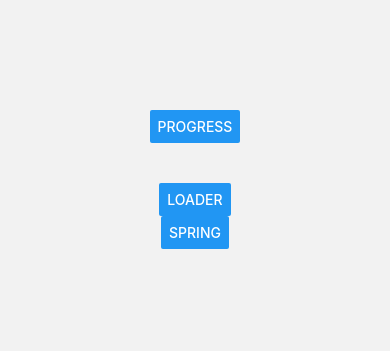
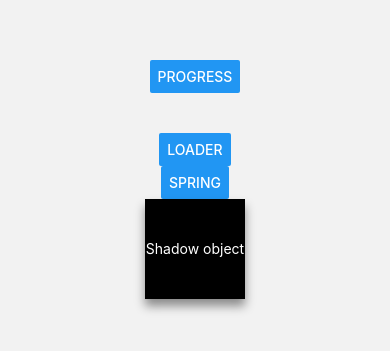
Before and after one commit to Hussein-omar-osman/animationApp, a React Native app: screen /Home in a window 390 px wide. Shown: the part 243-594 px from the top of the page. Built offline with nearby package versions, Linux system fonts and the light colour scheme.

Commit message:
created a home page for the initial page

```diff
--- a/App.tsx
+++ b/App.tsx
@@ -14,29 +14,12 @@ import React from 'react';
 import MovePan from './src/pages/MovePan';
 import {GestureHandlerRootView} from 'react-native-gesture-handler';
 import Progress from './src/pages/Progress';
-import {NavigationContainer, useNavigation} from '@react-navigation/native';
+import {NavigationContainer} from '@react-navigation/native';
 import {createNativeStackNavigator} from '@react-navigation/native-stack';
-import {Button, View} from 'react-native';
-import {Text} from 'react-native-svg';
 import InitialPracAnime from './src/pages/InitialPracAnime';
+import Home from './src/pages/Home';
 
 const Stack = createNativeStackNavigator();
-
-function Home({navigation}) {
-  // const navigation = useNavigation();
-  return (
-    <View style={{flex: 1, alignItems: 'center', justifyContent: 'center'}}>
-      {/* <Text>Home Screen</Text> */}
-      <Button
-        title="Progress"
-        onPress={() => navigation.navigate('Progress')}
-      />
-      <View style={{marginVertical: 20}} />
-      <Button title="Loader" onPress={() => navigation.navigate('Loader')} />
-      <Button title="Spring" onPress={() => navigation.navigate('Spring')} />
-    </View>
-  );
-}
 
 const App = () => {
   return (
--- /dev/null
+++ b/src/pages/Home.tsx
@@ -0,0 +1,38 @@
+/* eslint-disable react-native/no-inline-styles */
+import {Button, Text, View} from 'react-native';
+import React from 'react';
+
+const Home = ({navigation}) => {
+  return (
+    <View style={{flex: 1, alignItems: 'center', justifyContent: 'center'}}>
+      <Button
+        title="Progress"
+        onPress={() => navigation.navigate('Progress')}
+      />
+      <View style={{marginVertical: 20}} />
+      <Button title="Loader" onPress={() => navigation.navigate('Loader')} />
+      <Button title="Spring" onPress={() => navigation.navigate('Spring')} />
+      <View
+        style={{
+          backgroundColor: 'black',
+          width: 100,
+          height: 100,
+          alignItems: 'center',
+          justifyContent: 'center',
+          shadowColor: '#000',
+          shadowOffset: {
+            width: 0,
+            height: 7,
+          },
+          shadowOpacity: 0.43,
+          shadowRadius: 9.51,
+
+          elevation: 15,
+        }}>
+        <Text style={{color: 'white'}}>Shadow object</Text>
+      </View>
+    </View>
+  );
+};
+
+export default Home;
```
